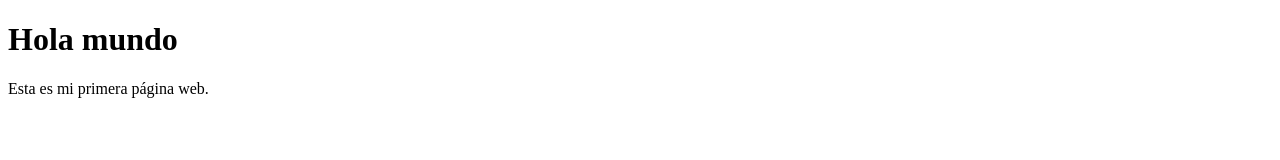
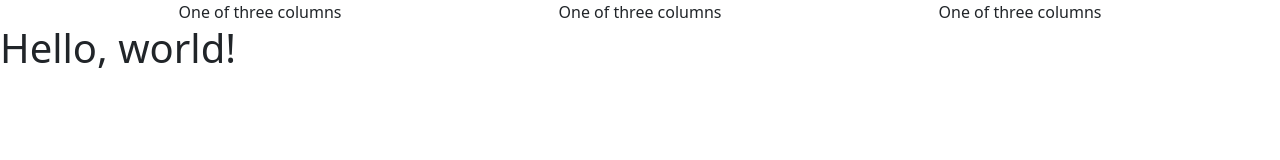
Before and after one commit to fernandobravo844/backend-practica-0.0, a plain HTML site: page index.html in a window 1280 px wide. Drawn offline with nearby package versions, Linux system fonts and the light colour scheme.

Commit message:
Se realiza un div de columnas

```diff
--- a/index.html
+++ b/index.html
@@ -1,14 +1,28 @@
-<!DOCTYPE html>
-<html lang="es">
-<head>
-    <meta charset="UTF-8">
-    <meta name="viewport" content="width=device-width, initial-scale=1.0">
-    <title>Mi primera página</title>
-</head>
-<body>
+<!doctype html>
+<html lang="en">
+  <head>
+    <meta charset="utf-8">
+    <meta name="viewport" content="width=device-width, initial-scale=1">
+    <title>Bootstrap demo</title>
+    <link href="https://cdn.jsdelivr.net/npm/bootstrap@5.3.8/dist/css/bootstrap.min.css" rel="stylesheet" integrity="sha384-sRIl4kxILFvY47J16cr9ZwB07vP4J8+LH7qKQnuqkuIAvNWLzeN8tE5YBujZqJLB" crossorigin="anonymous">
+  </head>
+  <body>
 
-    <h1>Hola mundo</h1>
-    <p>Esta es mi primera página web.</p>
+    <div class="container text-center">
+  <div class="row align-items-start">
+    <div class="col">
+      One of three columns
+    </div>
+    <div class="col">
+      One of three columns
+    </div>
+    <div class="col">
+      One of three columns
+    </div>
+  </div>
+</div>
 
-</body>
+    <h1>Hello, world!</h1>
+    <script src="https://cdn.jsdelivr.net/npm/bootstrap@5.3.8/dist/js/bootstrap.bundle.min.js" integrity="sha384-FKyoEForCGlyvwx9Hj09JcYn3nv7wiPVlz7YYwJrWVcXK/BmnVDxM+D2scQbITxI" crossorigin="anonymous"></script>
+  </body>
 </html>
```
